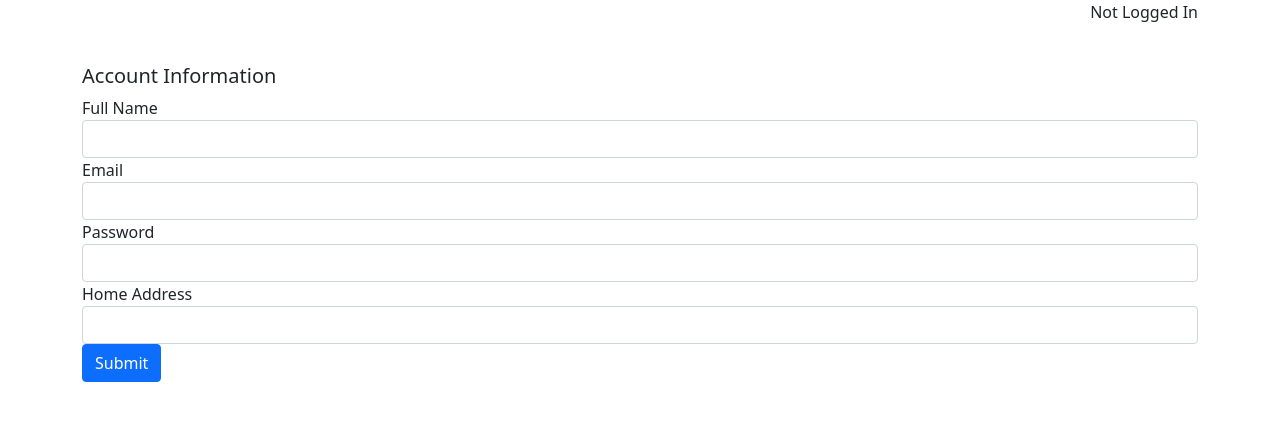
After one commit to sarahhtbarton/hopskipdrive, a Flask app: template templates/signup.html in a window 1280 px wide. The commit adds this page. Shown: the top 421 px of the page. Run offline with Flask 2, Linux system fonts and the light colour scheme; the template is opened without the code that fills it, so the values that code supplies are empty; some libraries are stand-ins or nearby versions.

Commit message:
Creates user login and signup with session

```diff
--- a/server.py
+++ b/server.py
@@ -1,6 +1,6 @@
 """Server for HopSkipDrive Challenge."""
 
-from flask import Flask, render_template, request, flash, session, redirect, jsonify
+from flask import Flask, render_template, request, session, flash, redirect, jsonify
 import requests
 from jinja2 import StrictUndefined
 from model import connect_to_db, db, Drivers, Rides
@@ -9,7 +9,7 @@ from math import trunc
 
 
 app = Flask(__name__)
-# app.secret_key = "dev" #only used for session?
+app.secret_key = "dev"
 app.jinja_env.undefined = StrictUndefined
 
 API_KEY = 'AIzaSyC2PdjW1EgQRKkIYXyL-IZdp7I3XdlberY'
@@ -19,15 +19,74 @@ API_KEY = 'AIzaSyC2PdjW1EgQRKkIYXyL-IZdp7I3XdlberY'
 def homepage():
     """View homepage."""
 
-    return render_template('homepage.html')
+    return render_template('login.html')
+
+
+@app.route("/login", methods=['POST'])
+def handle_login():
+    """Action for login form; log a user in."""
+
+    username = request.form.get('username')
+    password = request.form.get('password')
+
+    driver = Drivers.query.filter_by(email=username).first()
+    print(driver)
+
+    if driver:
+        if password == driver.password:
+            session['driver_full_name'] = driver.full_name
+            session['driver_email'] = driver.email
+            return redirect('/rides')
+        else:
+            flash('Email and password do not match. Try again.')
+            return redirect ('/')
+    else:
+        flash('No driver with that email. Please create a new profile.')
+        return render_template('signup.html')
+
+
+@app.route('/signup', methods=['GET','POST'])
+def signup():
+    """Create a new user profile."""
+
+    if request.method == 'POST':
+        full_name = request.form.get('full_name')
+        email = request.form.get('email')
+        password = request.form.get('password')
+        home_address = request.form.get('address')
+
+        driver = Drivers.query.filter_by(email=email).one()
+        if driver:
+            flash('Account already created with that email. Please login or try another email.')
+            return redirect('/')
+
+        else:
+            crud.create_driver(full_name, email, password, home_address)
+            flash('Account created! Please log in.')
+            return redirect('/')
+
+    elif request.method == 'GET':
+        return redirect('/rides')
+
+
+@app.route("/logout")
+def logout():
+    """Log out the current user and delete session information"""
+
+    try:
+        del session['driver_full_name']
+        del session['driver_email']
+    except KeyError:
+        pass
+    flash("You are logged out.")
+    return redirect("/")
 
 
 @app.route('/rides')
 def rides():
     """View ranked rides."""
 
-    full_name = request.args.get('full-name')
-    driver_address = db.session.query(Drivers.home_address).filter_by(full_name=full_name).one()
+    driver_address = db.session.query(Drivers.home_address).filter_by(full_name=session['driver_full_name']).one()
     all_rides = Rides.query.all()
 
     drivers_rides = {}
@@ -58,9 +117,6 @@ def rides():
 
     scores = dict(sorted(drivers_rides.items(), key=lambda kv: kv[0], reverse=True))
 
-    print(type(scores))
-    print(scores)
-
     return render_template("rides.html",
                            scores=scores)
 
--- a/templates/homepage.html
+++ b/templates/homepage.html
@@ -7,7 +7,7 @@
 
 {% block body %}
 <div class="container">
-    <form action="/rides" id="get-driver-name">
+    <form action="/rides" id="get-driver-name" method="GET">
         <div class="form-group">
           <label>Please Enter Your Full Name</label>
           <input type="text" class="form-control" name="full-name">
--- /dev/null
+++ b/templates/signup.html
@@ -0,0 +1,49 @@
+
+{% extends 'base.html' %}
+
+{% block title %}{% endblock %}
+
+{% block head %}{% endblock %}
+
+{% block body %}
+<div class="container">
+
+    <div>
+        {% if session.get('driver_full_name') %}
+          <p class="text-end">Welcome {{ session['driver_full_name'] }}</p>
+        {% else %}
+          <p class="text-end">Not Logged In</p>
+        {% endif %}
+    </div>
+
+    <div>
+        {% for message in get_flashed_messages() %}
+          <div>{{ message }}</div>
+        {% endfor %}
+    </div>
+    <br>
+
+    <form action="/signup" method="POST">
+    <h5>Account Information</h5>
+
+        <label>Full Name</label>
+        <input type="text" class="form-control" name="full-name">
+
+        <label>Email</label>
+        <input type="text" class="form-control" name="email">
+
+        <label>Password</label>
+        <input type="text" class="form-control" name="password">
+
+        <label>Home Address</label>
+        <input type="text" class="form-control" name="address">
+
+        <button type="submit" class="btn btn-primary">Submit</button>
+
+    </form>
+
+</div>
+
+{% endblock %}
+
+{% block after_body %}{% endblock %}
```
Also changed, not shown: templates/login.html (added, +47 -0 lines), templates/rides.html (+9 -0 lines), tests.py (added, +30 -0 lines).
